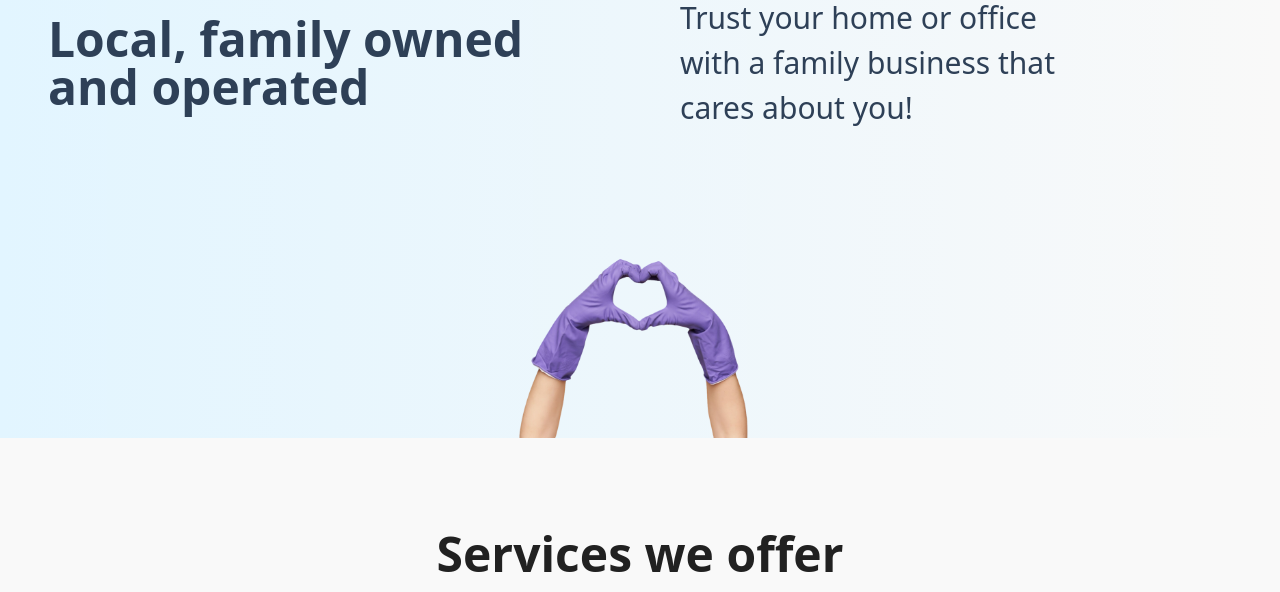
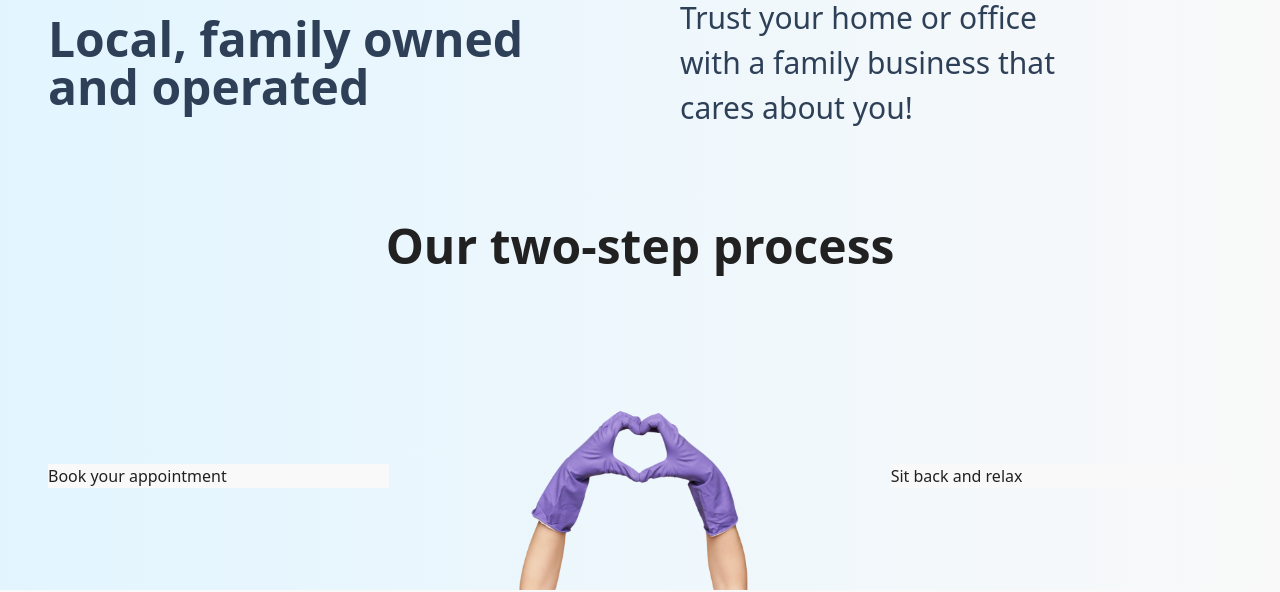
Before and after one commit to abeciana1/alba-cleaning, a Next.js app: page / in a window 1280 px wide. Shown: the part 820-1412 px from the top of the page. Built offline with nearby package versions, Linux system fonts and the light colour scheme.

Commit message:
Added dummy content to Teaser render on homepage && Added 2 SVG assets && Added TeaserI to interfaces

```diff
--- a/components/utils/Teaser/index.tsx
+++ b/components/utils/Teaser/index.tsx
@@ -1,8 +1,17 @@
 import React from 'react'
+import { TeaserI } from '@/interfaces'
 
-export const Teaser: React.FC = () => {
+export const Teaser: React.FC<TeaserI> = ({
+    title,
+    body
+}) => {
 
     return (
-        <div></div>
+        <div className="bg-background">
+            <div className="">
+                {title}
+            </div>
+            {body}
+        </div>
     )
 }
--- a/interfaces/index.ts
+++ b/interfaces/index.ts
@@ -31,3 +31,8 @@ export interface SectionTagI {
     text: string;
     color: string
 }
+
+export interface TeaserI {
+    title: string;
+    body: string;
+}
--- a/pages/index.tsx
+++ b/pages/index.tsx
@@ -12,6 +12,7 @@ import { TipQuote } from '@/components/Quote'
 import { PageMargin } from '@/components/layouts'
 import { SectionTag } from '@/components/utils/SectionTag'
 import Image from 'next/image'
+import { Teaser } from '@/components/utils/Teaser'
 
 export default function Home() {
 
@@ -59,8 +60,14 @@ export default function Home() {
             </div>
           </section>
         </TwoColGrid>
+        <section className="text-center pt-10 md:pt-20">
+          <h2>Our two-step process</h2>
+        </section>
         <ThreeColGrid>
-          <section></section>
+          <Teaser
+            title="Book your appointment"
+            body=""
+          />
           <section>
             <Image
               src="/gloves-heart.webp"
@@ -69,7 +76,10 @@ export default function Home() {
               height={1333}
             />
           </section>
-          <section></section>
+          <Teaser
+            title="Sit back and relax"
+            body=""
+          />
         </ThreeColGrid>
       </PageMargin>
       <PageMargin>
```
Also changed, not shown: public/call.tsx (added, +11 -0 lines), public/relax.tsx (added, +12 -0 lines).
